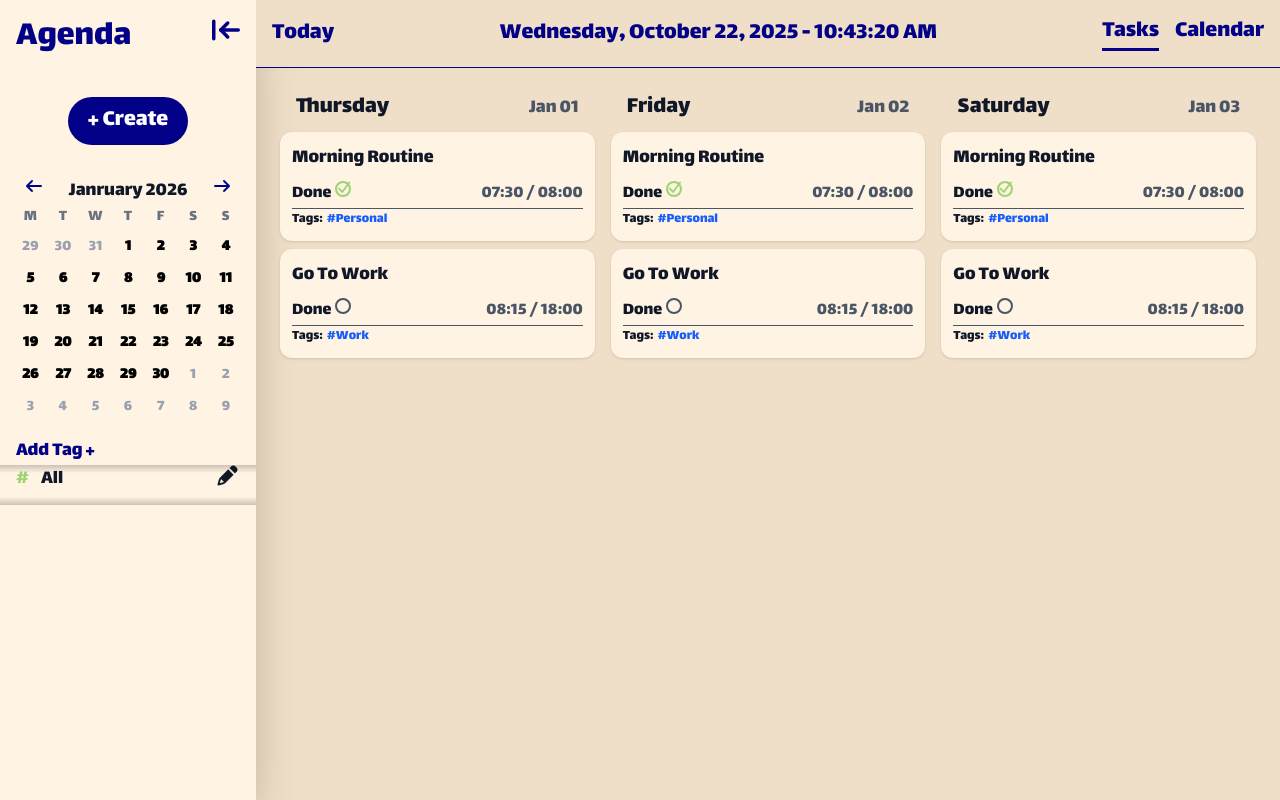
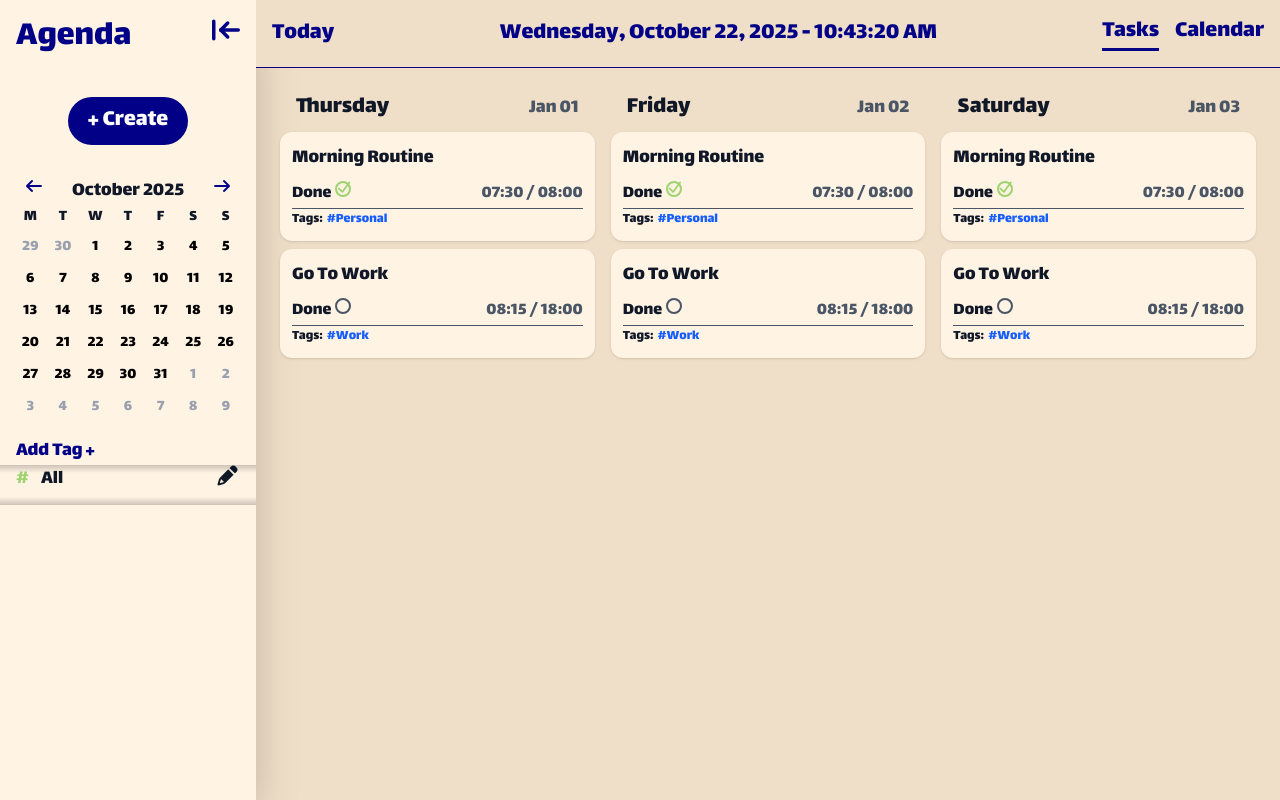
Before and after one commit to bedirhanozcan978/Agenda, a React (Vite) app: page / in a window 1280 px wide. Built offline with nearby package versions, Linux system fonts and the light colour scheme.

Commit message:
Automatic Data Generator For Calendar

```diff
--- a/src/components/Calendar.jsx
+++ b/src/components/Calendar.jsx
@@ -1,80 +1,115 @@
-
+import {useState, useEffect} from "react";
 
 function Calendar() {
 
+  // Month and day states
+  const [currentMonth, setCurrentMonth] = useState(new Date());
+  const [days, setDays] = useState([]);
+
+  // Generator of month days
+  const generateMonthDays = (year, month) => {
+    const days = [];
+    const firstDayOfMonth = new Date(year, month - 1, 1);
+    const daysInMonth = new Date(year, month, 0).getDate();
+    const startDay = firstDayOfMonth.getDay();
+
+    // Add previous month's days
+    const prevMonthDays = startDay === 0 ? 6 : startDay - 1;
+    const prevMonthDate = new Date(year, month - 1, 0).getDate();
+
+    for (let i = prevMonthDays; i > 0; i--) {
+      const d = new Date(year, month - 2, prevMonthDate - i + 1);
+      days.push({
+        id: d.toISOString().split("T")[0],
+        year: d.getFullYear(),
+        month: d.getMonth() + 1,
+        day: d.getDate(),
+        weekday: d.getDay(),
+        isCurrentMonth: false,
+        tasks: [],
+      });
+    }
+
+    // Current month's days
+    for (let day = 1; day <= daysInMonth; day++) {
+      const d = new Date(year, month - 1, day);
+      days.push({
+        id: d.toISOString().split("T")[0],
+        year: year,
+        month: month,
+        day: day,
+        weekday: d.getDay(),
+        isCurrentMonth: true,
+        tasks: [],
+      });
+    }
+
+    // Next month'S days
+    const remaining = 42 - days.length;
+    for (let i = 1; i <= remaining; i++) {
+      const d = new Date(year, month, i);
+      days.push({
+        id: d.toISOString().split("T")[0],
+        year: d.getFullYear(),
+        month: d.getMonth() + 1,
+        day: d.getDate(),
+        weekday: d.getDay(),
+        isCurrentMonth: false,
+        tasks: [],
+      });
+    }
+
+    return days;
+  };
+
+  // Calculate days again if month changes
+  useEffect(() => {
+    const year = currentMonth.getFullYear();
+    const month = currentMonth.getMonth() + 1;
+    const monthDays = generateMonthDays(year, month);
+    setDays(monthDays);
+  }, [currentMonth]);
+
+  // Previous and next month buttons
+  const handlePrevMonth = () => {
+    setCurrentMonth((prev) => new Date(prev.getFullYear(), prev.getMonth() - 1, 1));
+  };
+
+  const handleNextMonth = () => {
+    setCurrentMonth((prev) => new Date(prev.getFullYear(), prev.getMonth() + 1, 1));
+  };
+
+  // Stringify the month and day
+  const monthName = currentMonth.toLocaleString("default", { month: "long" });
+  const year = currentMonth.getFullYear();
+
+  // Weekdays for mapping
   const weekdays = ["M", "T", "W", "T", "F", "S", "S"];
-
-  const days = [
-    { day: 29, currentMonth: false },
-    { day: 30, currentMonth: false },
-    { day: 31, currentMonth: false },
-    { day: 1, currentMonth: true },
-    { day: 2, currentMonth: true },
-    { day: 3, currentMonth: true },
-    { day: 4, currentMonth: true },
-    { day: 5, currentMonth: true },
-    { day: 6, currentMonth: true },
-    { day: 7, currentMonth: true },
-    { day: 8, currentMonth: true },
-    { day: 9, currentMonth: true },
-    { day: 10, currentMonth: true },
-    { day: 11, currentMonth: true },
-    { day: 12, currentMonth: true },
-    { day: 13, currentMonth: true },
-    { day: 14, currentMonth: true },
-    { day: 15, currentMonth: true },
-    { day: 16, currentMonth: true },
-    { day: 17, currentMonth: true },
-    { day: 18, currentMonth: true },
-    { day: 19, currentMonth: true },
-    { day: 20, currentMonth: true },
-    { day: 21, currentMonth: true },
-    { day: 22, currentMonth: true },
-    { day: 23, currentMonth: true },
-    { day: 24, currentMonth: true },
-    { day: 25, currentMonth: true },
-    { day: 26, currentMonth: true },
-    { day: 27, currentMonth: true },
-    { day: 28, currentMonth: true },
-    { day: 29, currentMonth: true },
-    { day: 30, currentMonth: true },
-    { day: 1, currentMonth: false },
-    { day: 2, currentMonth: false },
-    { day: 3, currentMonth: false },
-    { day: 4, currentMonth: false },
-    { day: 5, currentMonth: false },
-    { day: 6, currentMonth: false },
-    { day: 7, currentMonth: false },
-    { day: 8, currentMonth: false },
-    { day: 9, currentMonth: false },
-  ];
 
   return(
     <div className="w-full p-4 max-w-md mx-auto">
       <div className="w-full px-2 flex flex-row justify-between">
           <div>
-                <i className="fa fa-arrow-left text-ocean"></i>
+              <i className="fa fa-arrow-left text-ocean cursor-pointer" onClick={handlePrevMonth}></i>
           </div>
           <div>
-                <p className="text-xl">Janruary 2026</p>
+              <p className="text-xl"> {monthName.charAt(0).toUpperCase() + monthName.slice(1)} {year} </p>
           </div>
           <div>
-                <i className="fa fa-arrow-right text-ocean"></i>
+              <i className="fa fa-arrow-right text-ocean cursor-pointer" onClick={handleNextMonth}></i>
           </div>
       </div>
 
       <div className="grid grid-cols-7 gap-1 text-center font-medium">
-            {weekdays.map((day, idx) => (
-              <div key={idx} className="text-gray-500">
-                {day}
-              </div>
+          {weekdays.map((day, index) => (
+            <div key={index}>{day}</div>
           ))}
       </div>
 
       <div className="grid grid-cols-7 gap-1 text-center mt-1">
-            {days.map((d, idx) => (
-              <div key={idx} className={`p-0.5 rounded ${d.currentMonth ? "text-black font-semibold" : "text-gray-400"}`}>
-                {d.day}
+        {days.map((dayObj) => (
+          <div key={dayObj.id} className={`p-0.5 rounded-lg cursor-pointer transition-colors duration-150 ${dayObj.isCurrentMonth ? "text-black hover:bg-gray-200" : "text-gray-400"}`}>
+            {dayObj.day}
           </div>
         ))}
       </div>
@@ -83,4 +118,4 @@ function Calendar() {
   )
 }
 
-export default Calendar
+export default Calendar;
```
Lines whose indentation alone changed are shown as unchanged.
